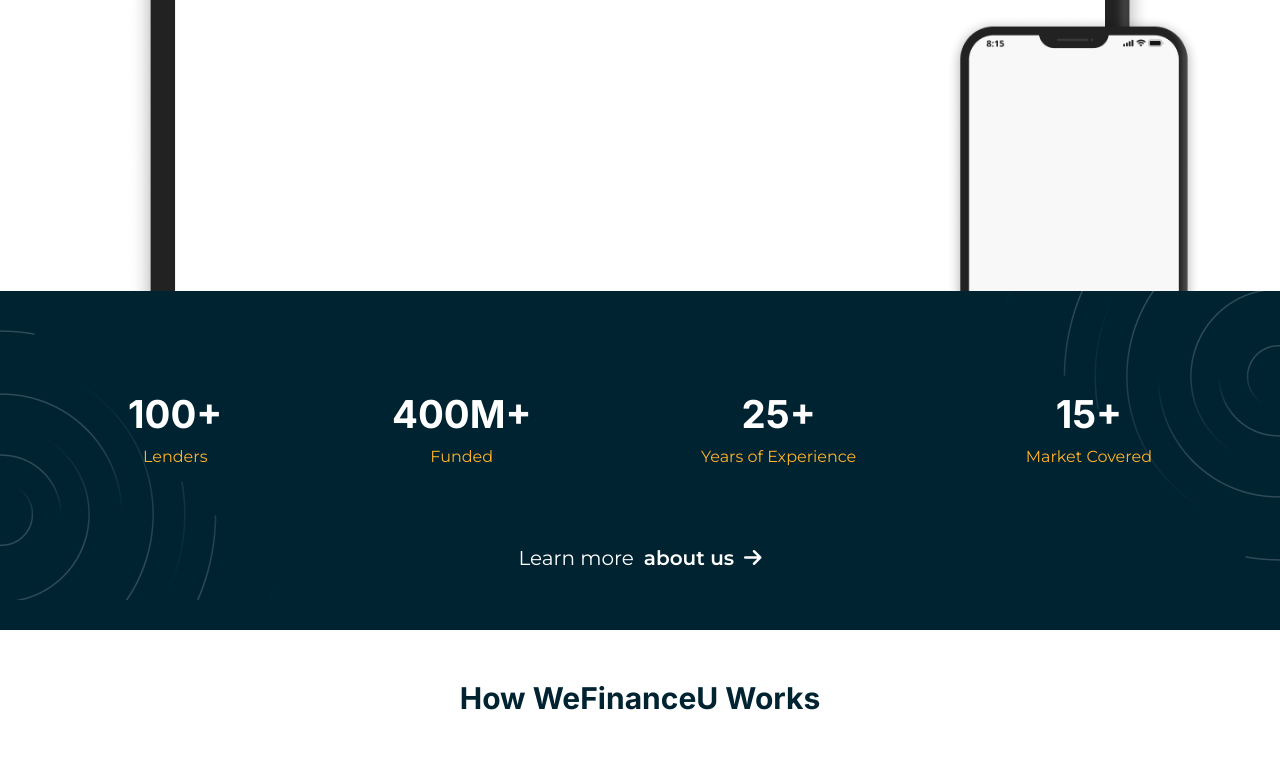
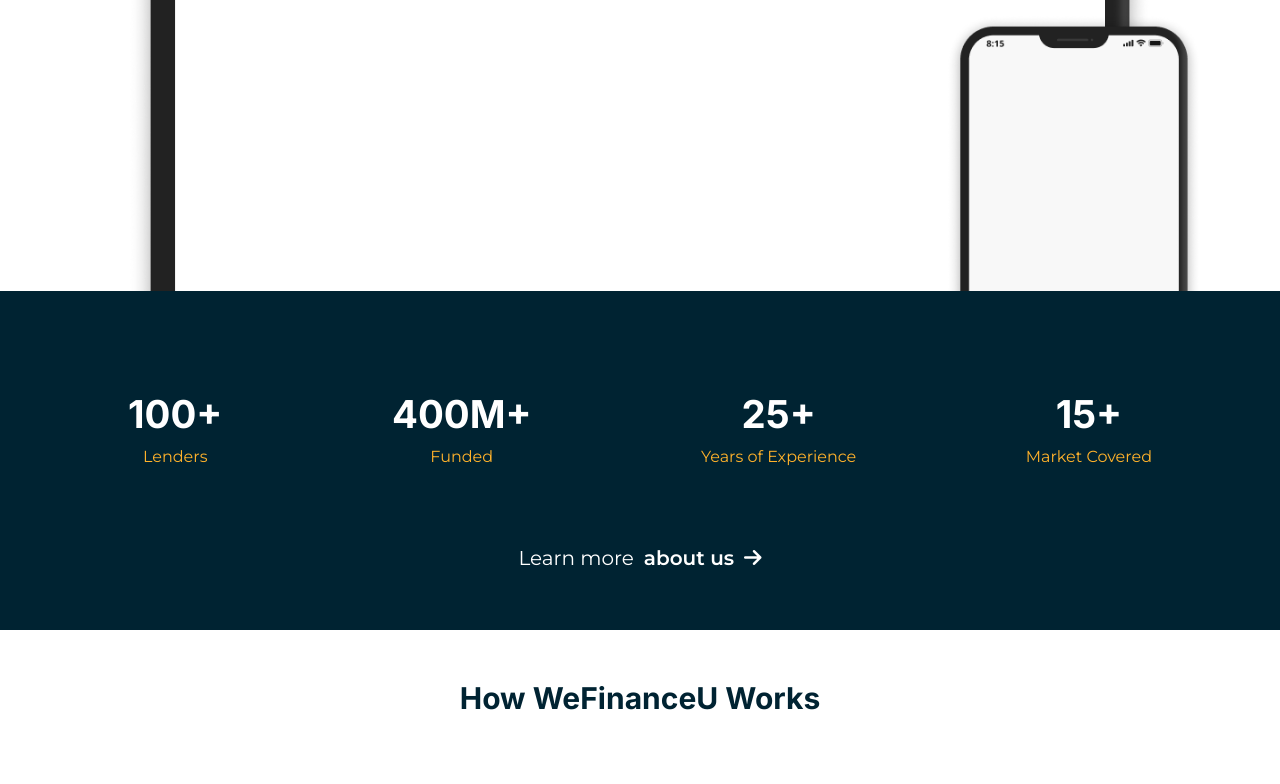
Before and after one commit to GabGo51/wefinanceu, a React (Create React App) app: page / in a window 1280 px wide. Shown: the part 551-1335 px from the top of the page. Built offline with nearby package versions, Linux system fonts and the light colour scheme.

Commit message:
remove vector

```diff
--- a/src/components/Home/Home.js
+++ b/src/components/Home/Home.js
@@ -7,7 +7,7 @@
 import Mobile from "./Mobile";
 import Benefits from "./Benefits";
 import Who from "./Who";
-import { motion } from "framer-motion";
+
 
 const Home = () => {
   return (
--- a/src/components/Home/Stats.js
+++ b/src/components/Home/Stats.js
@@ -2,7 +2,7 @@
 import styled from "styled-components";
 import { motion } from "framer-motion";
 import { useNavigate } from "react-router-dom";
-import vector from "./img/vector.png";
+
 
 const Stats = () => {
   const initial = {
@@ -86,8 +86,8 @@
         </motion.button>
         <i class="fa-solid fa-arrow-right"></i>
       </motion.div>
-      <img className="vector" src={vector}/>
-      <img className="vector other" src={vector}/>
+      {/* <img className="vector" src={vector}/>
+      <img className="vector other" src={vector}/> */}
     </Container>
   );
 };
```
Also changed, not shown: src/components/Home/img/Vector.png (deleted).
